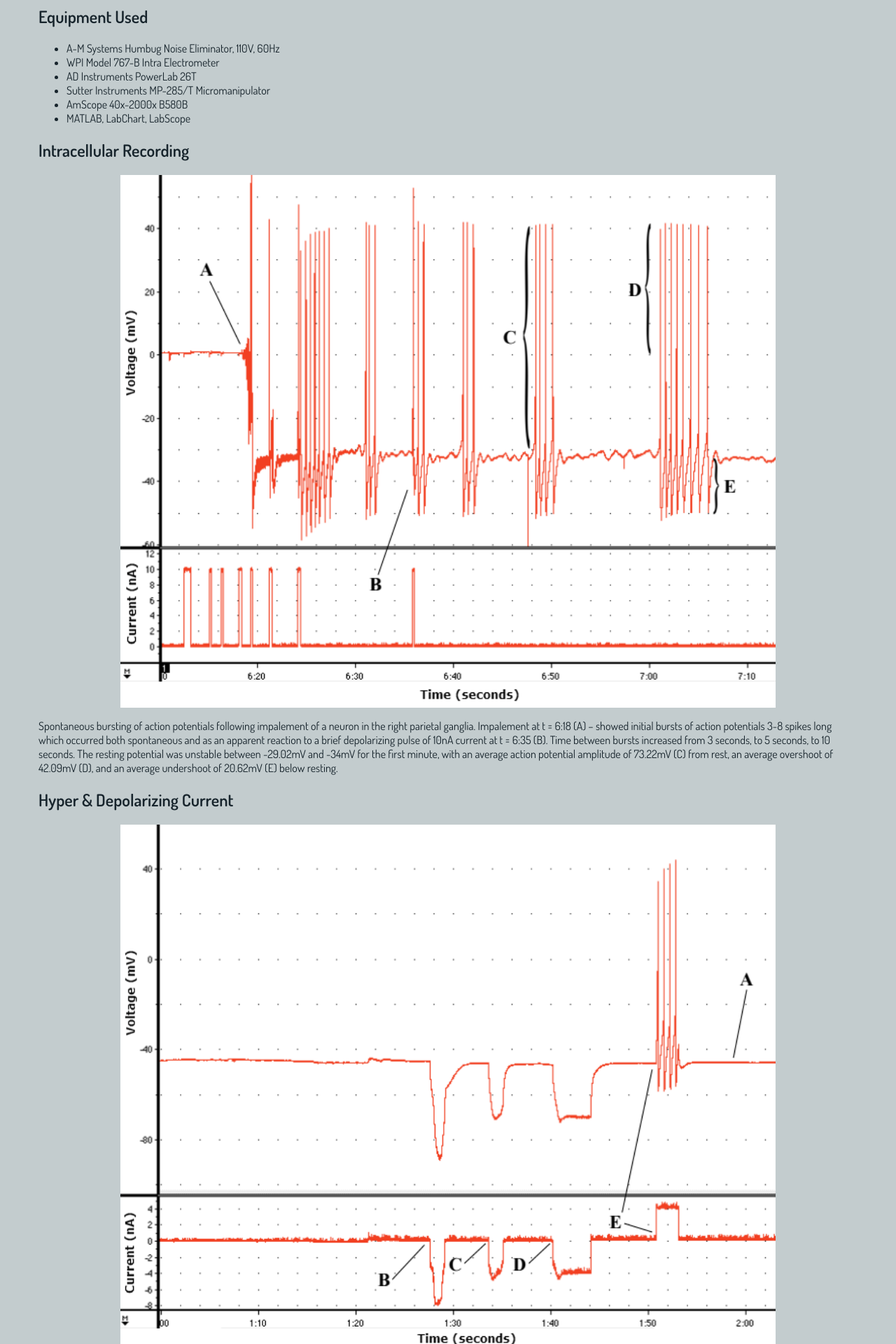
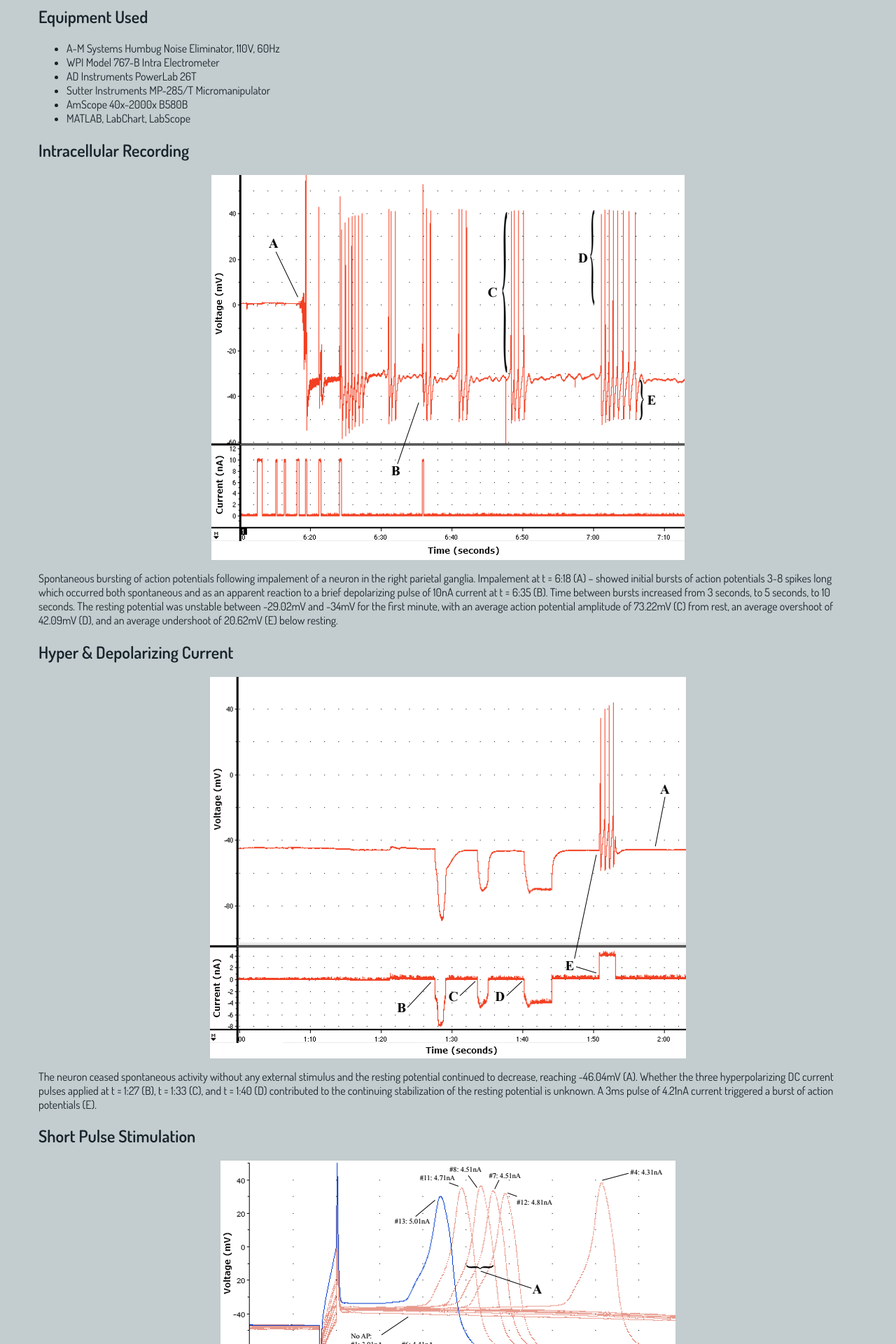
Before and after one commit to kairozu/kairozu.github.io, a Jekyll site: the page built from updates/_posts/2012-03-05-intracellular.md, in a window 1280 px wide. Shown: the part 634-2554 px from the top of the page at 70% size. Built offline with Jekyll 4.4.1, drawn with Linux system fonts in a browser that asks for light colours; nearby versions of some CDN libraries.

Commit message:
css fixes for images

```diff
--- a/css/main.css
+++ b/css/main.css
@@ -6,8 +6,6 @@ html, body {
 body.mainContent {
     background: #c3ccce;
     color: #17242c;
-    word-wrap: break-word; /* old name */
-    overflow-wrap: break-word;
 }
 a, a:link, a:visited {
     text-decoration: none;
@@ -16,6 +14,8 @@ a, a:link, a:visited {
     -moz-transition: 200ms color ease-in-out;
     -o-transition: 200ms color ease-in-out;
     transition: 200ms color ease-in-out;
+    word-wrap: break-word; /* old name */
+    overflow-wrap: break-word;
 }
 a, a:focus, a:hover { color: #687768; }
 .light { font-weight: 200; }
@@ -90,7 +90,7 @@ a, a:focus, a:hover { color: #687768; }
 .image_l { float: left; margin: 5px 20px 5px 0; }
 .image_center {
     margin: 0 auto;
-    width: 80%;
+    max-width: 80%;
     display: block; }
 
 @media all and (max-width: 756px) {
```
